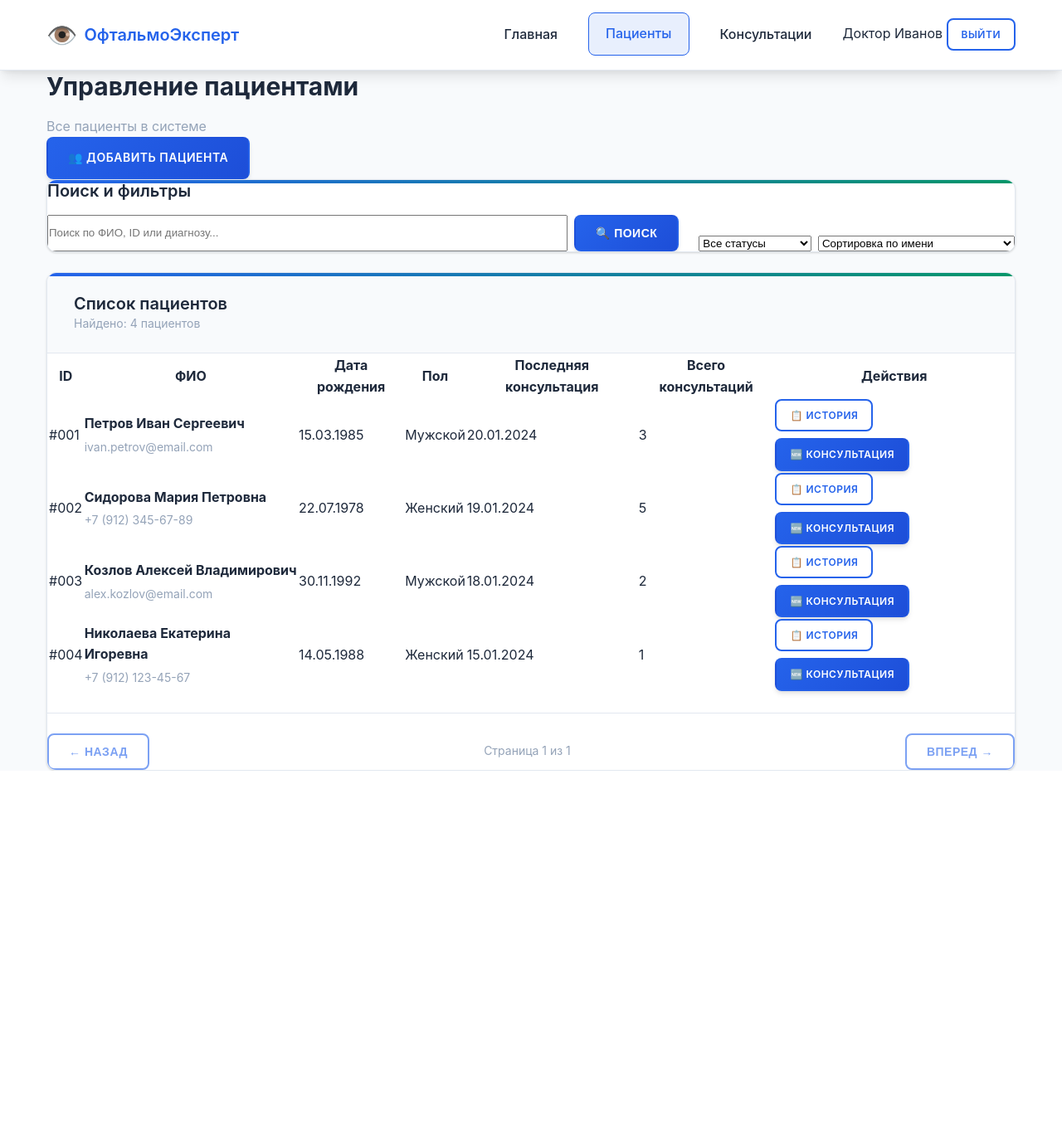
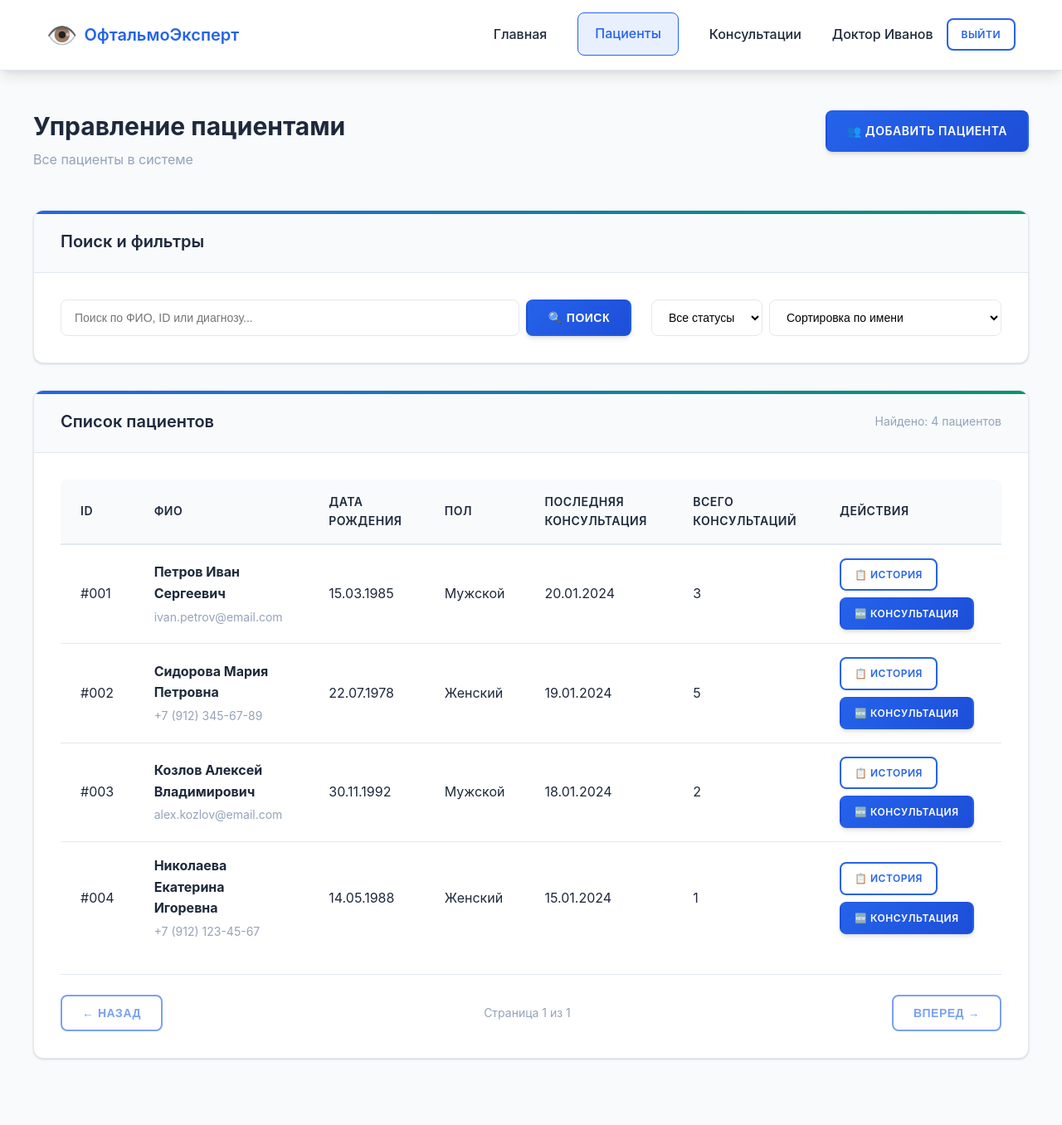
Before and after one commit to 517ANT39/expert-system-for-diagnosing-ophthalmological-diseases, a Flask app: page /patient in a window 1280 px wide. Shown: the whole page at 83% size. Before the commit the page ends 929 px from the top, so only its background shows below. Run offline with Flask 3, Linux system fonts and the light colour scheme.

Commit message:
style: update patients list (html and css)

```diff
--- a/solution/app/views/static/css/patients.css
+++ b/solution/app/views/static/css/patients.css
@@ -1,13 +1,5 @@
-/* Patients page specific styles */
-.filters-card {
-    margin-bottom: var(--spacing-lg);
-}
-
-.filters-header {
-    margin-bottom: var(--spacing-md);
-}
-
-.filters-content {
+/* Patients page specific styles - dashboard style */
+.patients-filters-grid {
     display: grid;
     grid-template-columns: 2fr 1fr;
     gap: var(--spacing-lg);
@@ -21,6 +13,18 @@
 
 .search-box .form-control {
     flex: 1;
+    padding: 0.75rem 1rem;
+    border: 1px solid var(--border-color);
+    border-radius: var(--border-radius);
+    font-size: var(--font-size-sm);
+    background: var(--surface-color);
+    transition: all 0.3s ease;
+}
+
+.search-box .form-control:focus {
+    outline: none;
+    border-color: var(--primary-color);
+    box-shadow: 0 0 0 3px rgba(37, 99, 235, 0.1);
 }
 
 .filter-options {
@@ -29,21 +33,36 @@
     gap: var(--spacing-sm);
 }
 
-/* Patient table styles */
+.filter-options .form-control {
+    padding: 0.75rem 1rem;
+    border: 1px solid var(--border-color);
+    border-radius: var(--border-radius);
+    font-size: var(--font-size-sm);
+    background: var(--surface-color);
+    transition: all 0.3s ease;
+}
+
+.filter-options .form-control:focus {
+    outline: none;
+    border-color: var(--primary-color);
+    box-shadow: 0 0 0 3px rgba(37, 99, 235, 0.1);
+}
+
+.patients-header-content {
+    display: flex;
+    justify-content: space-between;
+    align-items: center;
+    width: 100%;
+}
+
 .patient-count {
     font-size: var(--font-size-sm);
-    color: var(--text-muted);
 }
 
-.patient-name {
+.patient-info {
     display: flex;
     flex-direction: column;
-}
-
-.patient-contact {
-    font-size: var(--font-size-sm);
-    color: var(--text-muted);
-    margin-top: var(--spacing-xs);
+    gap: var(--spacing-xs);
 }
 
 .action-buttons {
--- a/solution/app/views/templates/patient/patients.html
+++ b/solution/app/views/templates/patient/patients.html
@@ -4,49 +4,54 @@
     <meta charset="UTF-8">
     <meta name="viewport" content="width=device-width, initial-scale=1.0">
     <title>Пациенты - ОфтальмоЭксперт</title>
-    <link rel="stylesheet" href="css/main.css">
-    <link rel="stylesheet" href="css/patients.css">
+    <link rel="stylesheet" href="{{ url_for('static', filename='css/main.css') }}">
+    <link rel="stylesheet" href="{{ url_for('static', filename='css/dashboard.css') }}">
+    <link rel="stylesheet" href="{{ url_for('static', filename='css/patients.css') }}">
 </head>
-<body>
+<body class="dashboard-page">
+    <!-- Navigation -->
     <nav class="navbar">
         <div class="container">
             <div class="navbar-content">
-                <a href="dashboard.html" class="logo">
+                <a href="{{ url_for('dashboard') }}" class="logo logo-link">
                     <span class="logo-icon">👁️</span>
                     <span class="logo-text">ОфтальмоЭксперт</span>
                 </a>
                 <div class="nav-links">
-                    <a href="dashboard.html" class="nav-link">Главная</a>
-                    <a href="patients.html" class="nav-link active">Пациенты</a>
-                    <a href="consultation.html" class="nav-link">Консультации</a>
+                    <a href="{{ url_for('dashboard') }}" class="nav-link">Главная</a>
+                    <a href="{{ url_for('patient_list') }}" class="nav-link active">Пациенты</a>
+                    <a href="{{ url_for('consultation') }}" class="nav-link">Консультации</a>
                     <div class="user-menu">
-                        <span class="user-name">Доктор Иванов</span>
-                        <a href="login.html" class="btn btn-sm btn-secondary">Выйти</a>
+                        <a href="{{ url_for('profile') }}" class="user-name">Доктор Иванов</a>
+                        <a href="{{ url_for('login') }}" class="btn btn-sm btn-secondary">Выйти</a>
                     </div>
                 </div>
             </div>
         </div>
     </nav>
 
-    <main class="container">
+    <!-- Main Content -->
+    <main class="container main-content">
+        <!-- Page Header -->
         <div class="page-header">
-            <div>
+            <div class="header-content">
                 <h1>Управление пациентами</h1>
                 <p class="text-muted">Все пациенты в системе</p>
             </div>
             <div class="header-actions">
-                <a href="patient-form.html" class="btn btn-primary">
+                <a href="{{ url_for('patient_new') }}" class="btn btn-primary">
                     👥 Добавить пациента
                 </a>
             </div>
         </div>
 
         <!-- Search and Filters -->
-        <div class="card filters-card">
-            <div class="filters-header">
-                <h3>Поиск и фильтры</h3>
+        <div class="card">
+            <div class="card-header">
+                <h2>Поиск и фильтры</h2>
             </div>
-            <div class="filters-content">
+            <div class="card-content">
+                <div class="patients-filters-grid">
                     <div class="search-box">
                         <input type="text" id="patientSearch" class="form-control"
                                placeholder="Поиск по ФИО, ID или диагнозу...">
@@ -68,16 +73,20 @@
                     </div>
                 </div>
             </div>
+        </div>
 
         <!-- Patients List -->
         <div class="card">
             <div class="card-header">
+                <div class="patients-header-content">
                     <h2>Список пациентов</h2>
-                <div class="patient-count">
+                    <div class="patient-count text-muted">
                         Найдено: <span id="patientCount">4</span> пациентов
                     </div>
                 </div>
+            </div>
 
+            <div class="card-content">
                 <div class="table-responsive">
                     <table class="table" id="patientsTable">
                         <thead>
@@ -95,9 +104,9 @@
                             <tr>
                                 <td>#001</td>
                                 <td>
-                                <div class="patient-name">
+                                    <div class="patient-info">
                                         <strong>Петров Иван Сергеевич</strong>
-                                    <span class="patient-contact">ivan.petrov@email.com</span>
+                                        <span class="text-muted text-sm">ivan.petrov@email.com</span>
                                     </div>
                                 </td>
                                 <td>15.03.1985</td>
@@ -106,10 +115,10 @@
                                 <td>3</td>
                                 <td>
                                     <div class="action-buttons">
-                                    <a href="patient-history.html" class="btn btn-sm btn-secondary">
+                                        <a href="{{ url_for('patient_history') }}" class="btn btn-sm btn-secondary">
                                             📋 История
                                         </a>
-                                    <a href="consultation.html" class="btn btn-sm btn-primary">
+                                        <a href="{{ url_for('consultation') }}" class="btn btn-sm btn-primary">
                                             🆕 Консультация
                                         </a>
                                     </div>
@@ -118,9 +127,9 @@
                             <tr>
                                 <td>#002</td>
                                 <td>
-                                <div class="patient-name">
+                                    <div class="patient-info">
                                         <strong>Сидорова Мария Петровна</strong>
-                                    <span class="patient-contact">+7 (912) 345-67-89</span>
+                                        <span class="text-muted text-sm">+7 (912) 345-67-89</span>
                                     </div>
                                 </td>
                                 <td>22.07.1978</td>
@@ -129,10 +138,10 @@
                                 <td>5</td>
                                 <td>
                                     <div class="action-buttons">
-                                    <a href="patient-history.html" class="btn btn-sm btn-secondary">
+                                        <a href="{{ url_for('patient_history') }}" class="btn btn-sm btn-secondary">
                                             📋 История
                                         </a>
-                                    <a href="consultation.html" class="btn btn-sm btn-primary">
+                                        <a href="{{ url_for('consultation') }}" class="btn btn-sm btn-primary">
                                             🆕 Консультация
                                         </a>
                                     </div>
@@ -141,9 +150,9 @@
                             <tr>
                                 <td>#003</td>
                                 <td>
-                                <div class="patient-name">
+                                    <div class="patient-info">
                                         <strong>Козлов Алексей Владимирович</strong>
-                                    <span class="patient-contact">alex.kozlov@email.com</span>
+                                        <span class="text-muted text-sm">alex.kozlov@email.com</span>
                                     </div>
                                 </td>
                                 <td>30.11.1992</td>
@@ -152,10 +161,10 @@
                                 <td>2</td>
                                 <td>
                                     <div class="action-buttons">
-                                    <a href="patient-history.html" class="btn btn-sm btn-secondary">
+                                        <a href="{{ url_for('patient_history') }}" class="btn btn-sm btn-secondary">
                                             📋 История
                                         </a>
-                                    <a href="consultation.html" class="btn btn-sm btn-primary">
+                                        <a href="{{ url_for('consultation') }}" class="btn btn-sm btn-primary">
                                             🆕 Консультация
                                         </a>
                                     </div>
@@ -164,9 +173,9 @@
                             <tr>
                                 <td>#004</td>
                                 <td>
-                                <div class="patient-name">
+                                    <div class="patient-info">
                                         <strong>Николаева Екатерина Игоревна</strong>
-                                    <span class="patient-contact">+7 (912) 123-45-67</span>
+                                        <span class="text-muted text-sm">+7 (912) 123-45-67</span>
                                     </div>
                                 </td>
                                 <td>14.05.1988</td>
@@ -175,10 +184,10 @@
                                 <td>1</td>
                                 <td>
                                     <div class="action-buttons">
-                                    <a href="patient-history.html" class="btn btn-sm btn-secondary">
+                                        <a href="{{ url_for('patient_history') }}" class="btn btn-sm btn-secondary">
                                             📋 История
                                         </a>
-                                    <a href="consultation.html" class="btn btn-sm btn-primary">
+                                        <a href="{{ url_for('consultation') }}" class="btn btn-sm btn-primary">
                                             🆕 Консультация
                                         </a>
                                     </div>
@@ -191,12 +200,18 @@
                 <!-- Pagination -->
                 <div class="pagination">
                     <button class="btn btn-secondary" disabled>← Назад</button>
-                <span class="page-info">Страница 1 из 1</span>
+                    <span class="page-info text-muted">Страница 1 из 1</span>
                     <button class="btn btn-secondary" disabled>Вперед →</button>
+                </div>
             </div>
         </div>
     </main>
 
-    <script src="js/patients.js"></script>
+    <script>
+        function searchPatients() {
+            // Placeholder for search functionality
+            console.log('Searching patients...');
+        }
+    </script>
 </body>
 </html>
```
Also changed, not shown: other parts of solution/app/views/static/css/patients.css (+46 -13 lines). Lines whose indentation alone changed are shown as unchanged.
